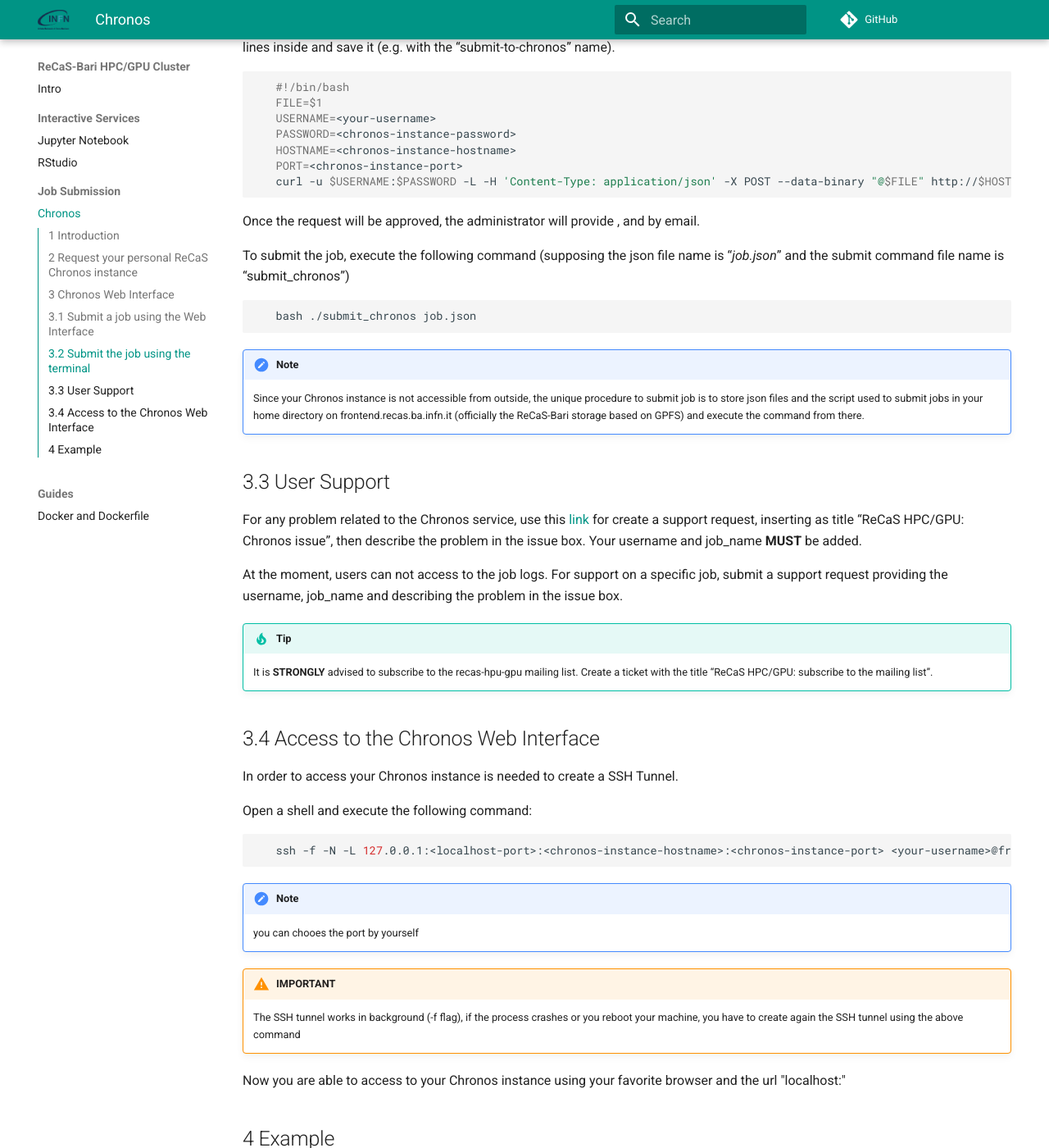
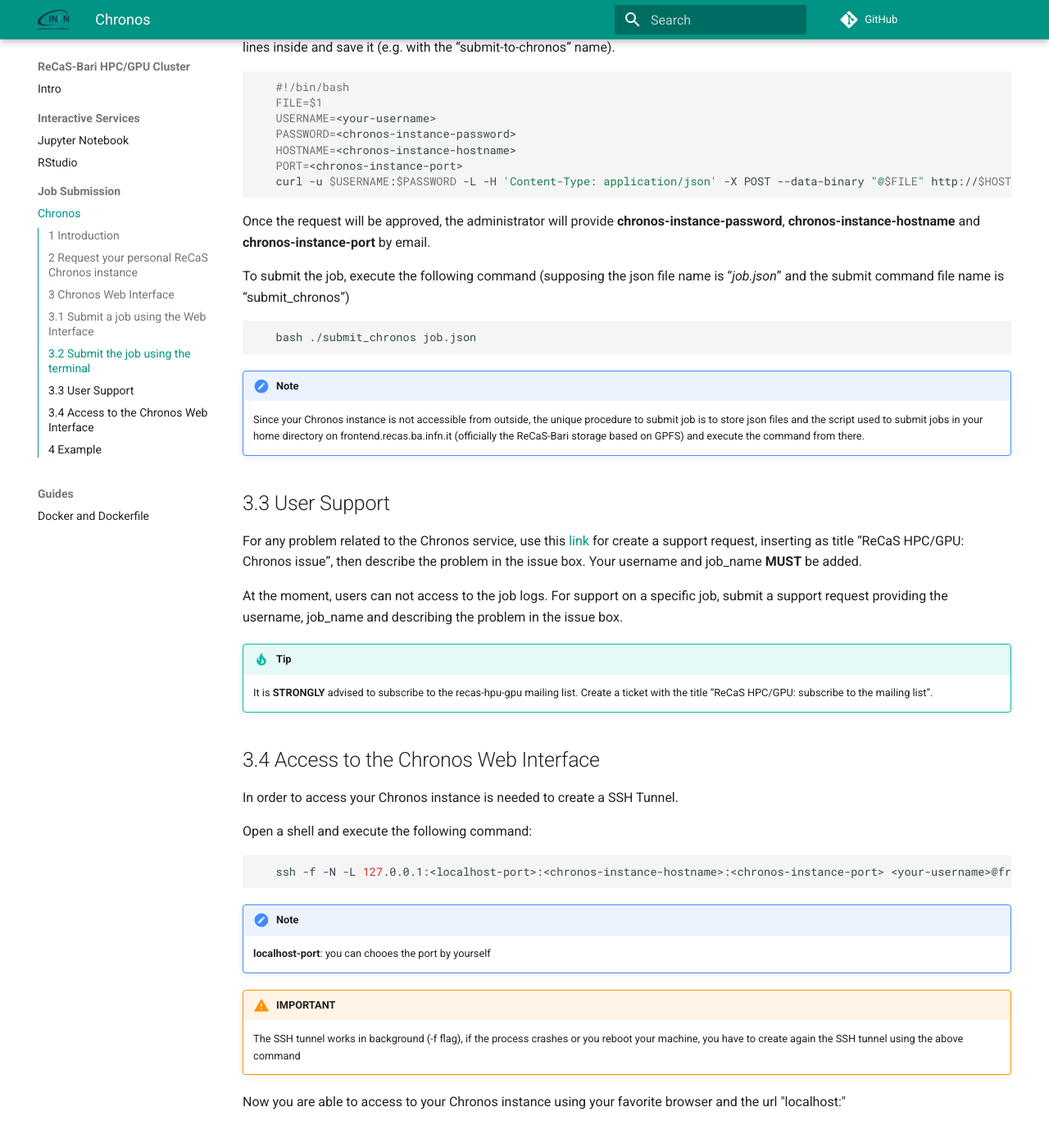
Before and after one commit to jvino/cluster-hpc-gpu-guides, an MkDocs documentation site: the page built from docs/job_submission/chronos.md, in a window 1280 px wide and 1400 px high, scrolled down 3362 px. Shown: the whole window at 82% size. Built offline with MkDocs 1.6.1 and Material for MkDocs 9.7.7, drawn with Linux system fonts in a browser that asks for light colours; comment, search, counter and statistics services are not loaded.

Commit message:
edited the ssh tunnel guide

````diff
--- a/docs/job_submission/chronos.md
+++ b/docs/job_submission/chronos.md
@@ -107,7 +107,7 @@
    curl -u $USERNAME:$PASSWORD -L -H 'Content-Type: application/json' -X POST --data-binary "@$FILE" http://$HOSTNAME:$PORT/v1/scheduler/iso8601
 ```
 
-Once the request will be approved, the administrator will provide **<chronos-instance-password>**, **<chronos-instance-hostname>** and **<chronos-instance-port>** by email.
+Once the request will be approved, the administrator will provide **chronos-instance-password**, **chronos-instance-hostname** and **chronos-instance-port** by email.
 
 To submit the job, execute the following command (supposing the json file name is “*job.json*” and the submit command file name is “submit_chronos”)
 
@@ -136,7 +136,7 @@
 ```
 
 !!! note
-    **<localhost-port>** you can chooes the port by yourself
+    **localhost-port**: you can chooes the port by yourself
 
 !!! warning "IMPORTANT"
     The SSH tunnel works in background (-f flag), if the process crashes or you reboot your machine, you have to create again the SSH tunnel using the above command
````
